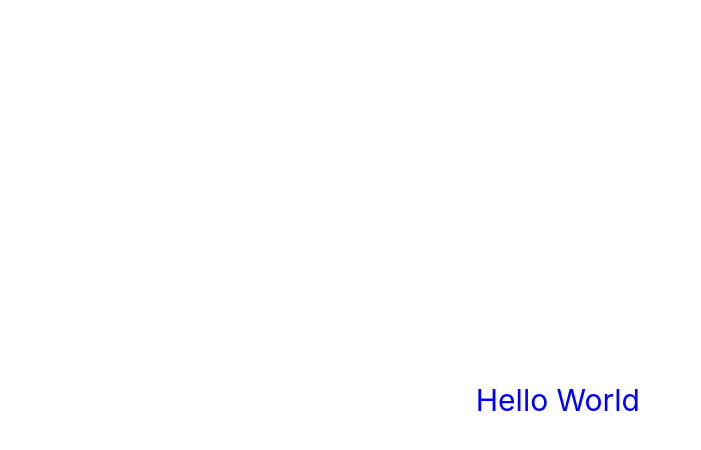
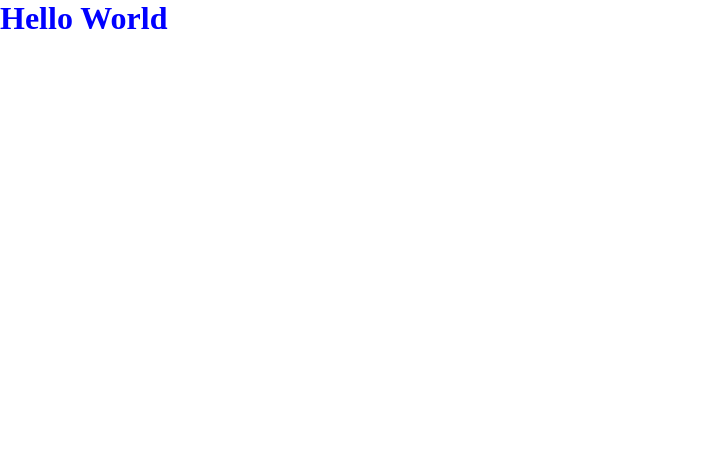
Before and after one commit to mromphf/website, a Vue app: page / in a window 1280 px wide. Shown: the top 450 px of the page, without its empty margins (0-701 px from the left). Built offline with nearby package versions, Linux system fonts and the light colour scheme.

Commit message:
Torch the stock css.

```diff
--- a/src/assets/base.css
+++ b/src/assets/base.css
@@ -1,86 +1,4 @@
-/* color palette from <https://github.com/vuejs/theme> */
-:root {
-  --vt-c-white: #ffffff;
-  --vt-c-white-soft: #f8f8f8;
-  --vt-c-white-mute: #f2f2f2;
-
-  --vt-c-black: #181818;
-  --vt-c-black-soft: #222222;
-  --vt-c-black-mute: #282828;
-
-  --vt-c-indigo: #2c3e50;
-
-  --vt-c-divider-light-1: rgba(60, 60, 60, 0.29);
-  --vt-c-divider-light-2: rgba(60, 60, 60, 0.12);
-  --vt-c-divider-dark-1: rgba(84, 84, 84, 0.65);
-  --vt-c-divider-dark-2: rgba(84, 84, 84, 0.48);
-
-  --vt-c-text-light-1: var(--vt-c-indigo);
-  --vt-c-text-light-2: rgba(60, 60, 60, 0.66);
-  --vt-c-text-dark-1: var(--vt-c-white);
-  --vt-c-text-dark-2: rgba(235, 235, 235, 0.64);
+* {
+  margin: 0;
+  padding: 0;
 }
-
-/* semantic color variables for this project */
-:root {
-  --color-background: var(--vt-c-white);
-  --color-background-soft: var(--vt-c-white-soft);
-  --color-background-mute: var(--vt-c-white-mute);
-
-  --color-border: var(--vt-c-divider-light-2);
-  --color-border-hover: var(--vt-c-divider-light-1);
-
-  --color-heading: var(--vt-c-text-light-1);
-  --color-text: var(--vt-c-text-light-1);
-
-  --section-gap: 160px;
-}
-
-@media (prefers-color-scheme: dark) {
-  :root {
-    --color-background: var(--vt-c-black);
-    --color-background-soft: var(--vt-c-black-soft);
-    --color-background-mute: var(--vt-c-black-mute);
-
-    --color-border: var(--vt-c-divider-dark-2);
-    --color-border-hover: var(--vt-c-divider-dark-1);
-
-    --color-heading: var(--vt-c-text-dark-1);
-    --color-text: var(--vt-c-text-dark-2);
-  }
-}
-
-*,
-*::before,
-*::after {
-  box-sizing: border-box;
-  margin: 0;
-  font-weight: normal;
-}
-
-body {
-  min-height: 100vh;
-  color: var(--color-text);
-  background: var(--color-background);
-  transition:
-    color 0.5s,
-    background-color 0.5s;
-  line-height: 1.6;
-  font-family:
-    Inter,
-    -apple-system,
-    BlinkMacSystemFont,
-    'Segoe UI',
-    Roboto,
-    Oxygen,
-    Ubuntu,
-    Cantarell,
-    'Fira Sans',
-    'Droid Sans',
-    'Helvetica Neue',
-    sans-serif;
-  font-size: 15px;
-  text-rendering: optimizeLegibility;
-  -webkit-font-smoothing: antialiased;
-  -moz-osx-font-smoothing: grayscale;
-}
--- a/src/assets/main.css
+++ b/src/assets/main.css
@@ -1,35 +1 @@
 @import './base.css';
-
-#app {
-  max-width: 1280px;
-  margin: 0 auto;
-  padding: 2rem;
-  font-weight: normal;
-}
-
-a,
-.green {
-  text-decoration: none;
-  color: hsla(160, 100%, 37%, 1);
-  transition: 0.4s;
-  padding: 3px;
-}
-
-@media (hover: hover) {
-  a:hover {
-    background-color: hsla(160, 100%, 37%, 0.2);
-  }
-}
-
-@media (min-width: 1024px) {
-  body {
-    display: flex;
-    place-items: center;
-  }
-
-  #app {
-    display: grid;
-    grid-template-columns: 1fr 1fr;
-    padding: 0 2rem;
-  }
-}
```
